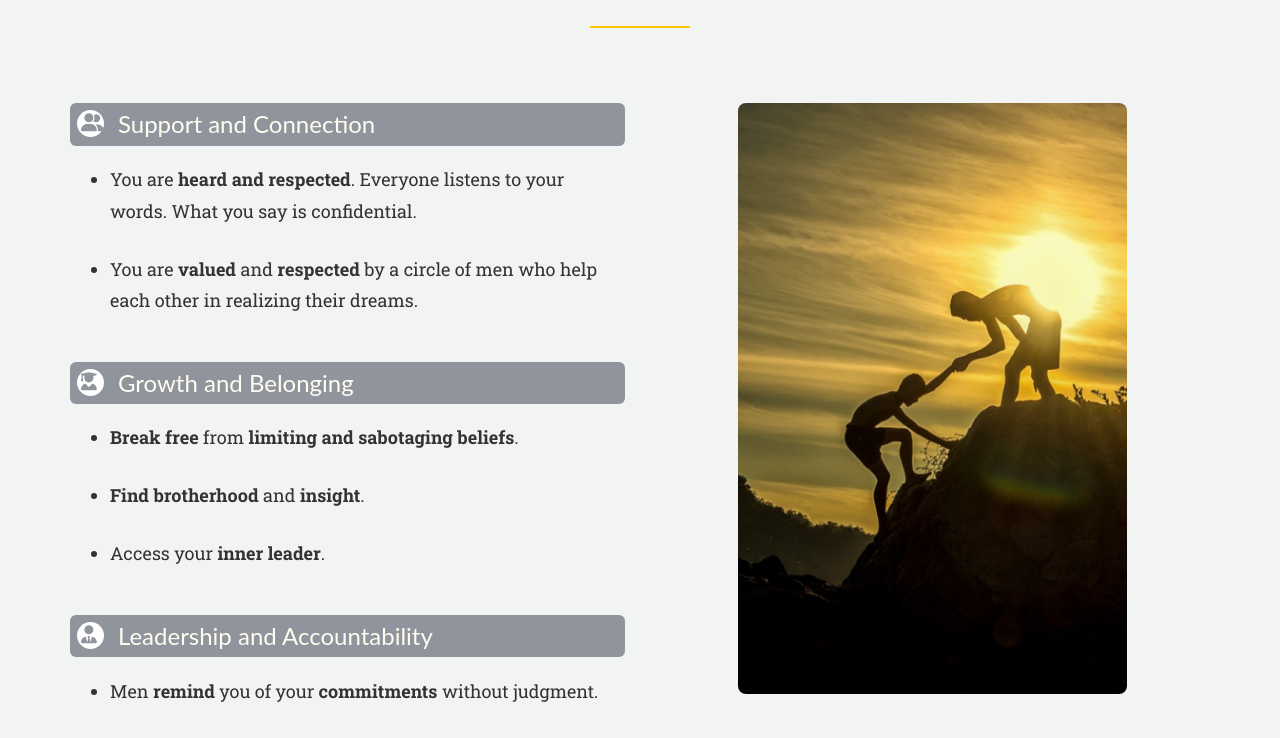
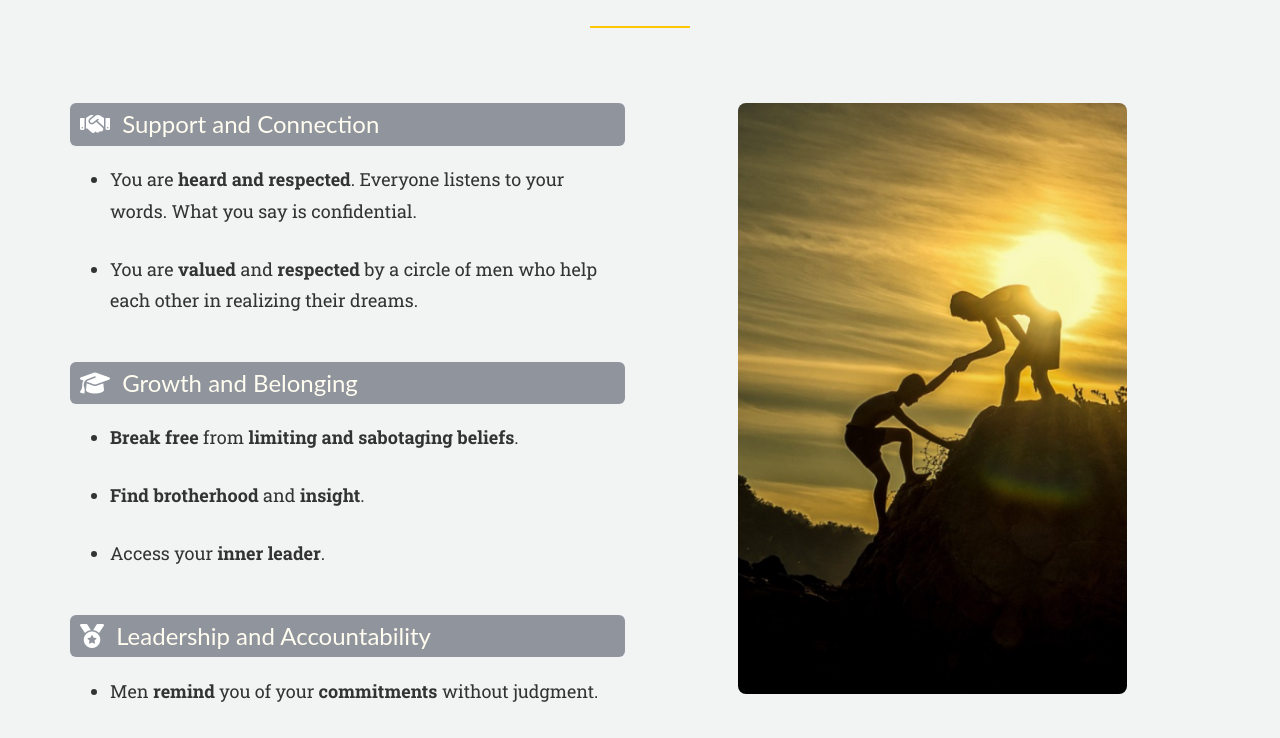
Before and after one commit to thunderrabbit/mankind-project-japan, a Jekyll site: the page built from index.md, in a window 1280 px wide and 1400 px high, scrolled down 827 px. Shown: the part 150-888 px from the top of the window. Built offline with Jekyll 4.4.1, drawn with Linux system fonts in a browser that asks for light colours; nearby versions of some CDN libraries; our own code applies the rules of GitHub Pages for plain Markdown files.

Commit message:
no circles

```diff
--- a/static/css/mkp.scss
+++ b/static/css/mkp.scss
@@ -259,29 +259,14 @@
             color: #FFFCF0;
             border-radius: 6px;
             background: #8F949D;
-            padding: 8px 8px 8px 2em;
+            padding: 8px 8px 8px 10px;
             font-size: 24px;
             clear: left;
             position: relative;
             min-height: 1em;
-            span {
-            	text-align: center!important;
-                display: block;
-                position: absolute;
-                width: 27px;
-                height: 27px;
-                font-size: 18px;
-                left: 7px;
-                top: 7px;
-                padding: 3px 4px;
-                background: white;
-                border-radius: 50%;
-                i {
-	                font-style: normal;
-	            	color: #8F949D;
-	            	font-size: 18px;
-	            	line-height: 5px;
-                }
+            i {
+              text-align: center;
+              color: white;
             }
         }
         ul {
```
Also changed, not shown: _data/benefits.yml (+6 -6 lines).
